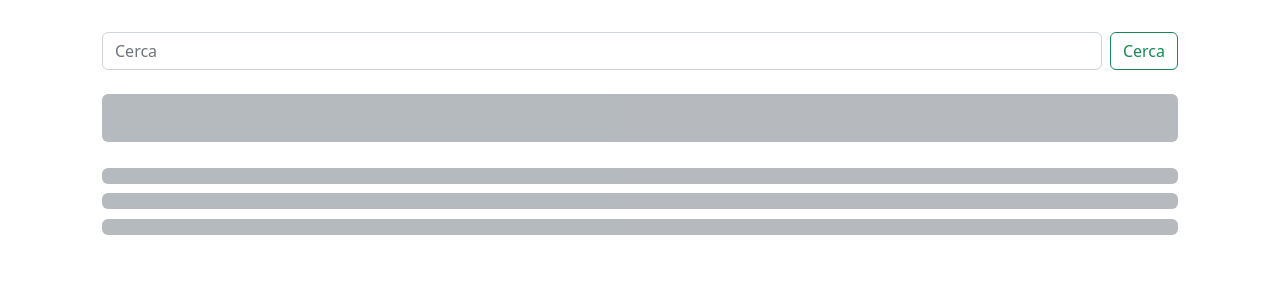
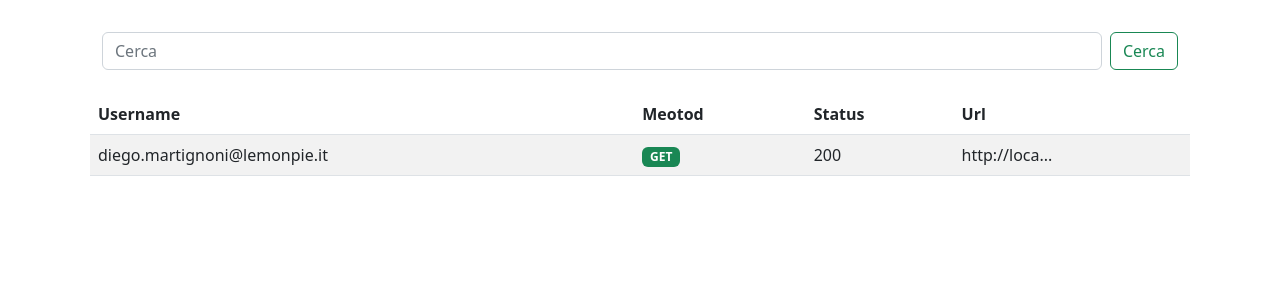
Before and after one commit to diemrt/log-potal-rts, a React (Create React App) app: page / in a window 1280 px wide. Shown: the top 300 px of the page. Built offline with nearby package versions, Linux system fonts and the light colour scheme.

Commit message:
adding dashboard mocked

```diff
--- /dev/null
+++ b/src/pages/dashboard/DashboardLogs.tsx
@@ -0,0 +1,31 @@
+import DashboardLogsStatus from "./DashboardLogsStatus";
+import { LogsProps } from "./DashboardTypes";
+import DashboardLogsLoading from "./DashboardLogsLoading";
+
+export default function DashboardLogs(props: LogsProps){
+
+    //if(props.data !== undefined) {
+        return (
+            <table className="table table-striped">
+                <thead>
+                    <tr>
+                        <th scope="col">Username</th>
+                        <th scope="col">Meotod</th>
+                        <th scope="col">Status</th>
+                        <th scope="col">Url</th>
+                    </tr>
+                </thead>
+                <tbody>
+                    <tr>
+                        <td>diego.martignoni@lemonpie.it</td>
+                        <td><DashboardLogsStatus method="GET"/></td>
+                        <td>200</td>
+                        <td>http://loca...</td>
+                    </tr>
+                </tbody>
+            </table>
+
+        );
+    //}
+    //return <DashboardLogsLoading />;
+}
--- a/src/pages/dashboard/LoadingLogs.tsx
+++ b/src/pages/dashboard/DashboardLogsLoading.tsx
@@ -1,4 +1,4 @@
-export default function LoadingLogs(){
+export default function DashboardLogsLoading(){
     return (
         <div className="container placeholder-glow">
             <div className="placeholder container bg-secondary p-4 mb-4 rounded"></div>
--- /dev/null
+++ b/src/pages/dashboard/DashboardLogsStatus.tsx
@@ -0,0 +1,18 @@
+import { DashboardLogsStatusProps } from "./DashboardTypes";
+
+export default function DashboardLogsStatus(props: DashboardLogsStatusProps){
+    switch (props.method) {
+        case "GET":
+            return <span className="badge bg-success">GET</span>
+        case "POST":
+            return <span className="badge bg-warning">POST</span>
+        case "PUT":
+            return <span className="badge bg-primary">PUT</span>
+        case "DELETE":
+            return <span className="badge bg-danger">DELETE</span>
+        case "PATCH":
+            return <span className="badge bg-dark">PATCH</span>
+        default:
+            return <span className="badge bg-light">UNDEFINED</span>
+    }
+};
--- a/src/pages/dashboard/Search.tsx
+++ b/src/pages/dashboard/DashboardSearch.tsx
@@ -1,10 +1,10 @@
 
-export default function Search(){
+export default function DashboardSearch(){
 
     return (
         <div className="container">
             <form className="d-flex" role="search">
-                <input className="form-control me-2" type="search" placeholder="Cerca" aria-label="Search" />
+                <input className="form-control me-2" type="search" placeholder="Cerca" aria-label="DashboardSearch" />
                 <button className="btn btn-outline-success" type="submit">Cerca</button>
             </form>
         </div>
--- a/src/pages/dashboard/DashboardTypes.ts
+++ b/src/pages/dashboard/DashboardTypes.ts
@@ -6,3 +6,6 @@ export type GetAllStorePortalNetworkLogs = MultipleResponseType
 export type LogsProps = {
     data?: Type
 };
+export type DashboardLogsStatusProps = {
+    method: "GET" | "POST" | "PUT" | "DELETE" | "PATCH"
+}
--- a/src/pages/dashboard/Logs.tsx
+++ /dev/null
@@ -1,14 +0,0 @@
-import { LogsProps } from "./DashboardTypes";
-import LoadingLogs from "./LoadingLogs";
-
-export default function Logs(props: LogsProps){
-
-    if(props.data !== undefined) {
-        return (
-            <div>
-
-            </div>
-        );
-    }
-    return <LoadingLogs />;
-}
--- a/src/pages/dashboard/index.tsx
+++ b/src/pages/dashboard/index.tsx
@@ -1,7 +1,7 @@
 import { useState } from "react";
 import { GetAllStorePortalNetworkLogs } from "./DashboardTypes";
-import Logs from "./Logs";
-import Search from "./Search";
+import DashboardLogs from "./DashboardLogs";
+import DashboardSearch from "./DashboardSearch";
 
 function Dashboard(){
     const [logs, setLogs] = useState<GetAllStorePortalNetworkLogs>();
@@ -9,10 +9,10 @@ function Dashboard(){
     return (
         <div className="container p-2">
             <div className="row mb-4">
-                <Search />
+                <DashboardSearch />
             </div>
             <div className="row">
-                <Logs data={logs?.data}/>
+                <DashboardLogs data={logs?.data}/>
             </div>
         </div>
     );
```
Also changed, not shown: src/SayHi.ts (deleted, +0 -8 lines), src/useSayHi.tsx (deleted, +0 -16 lines).
